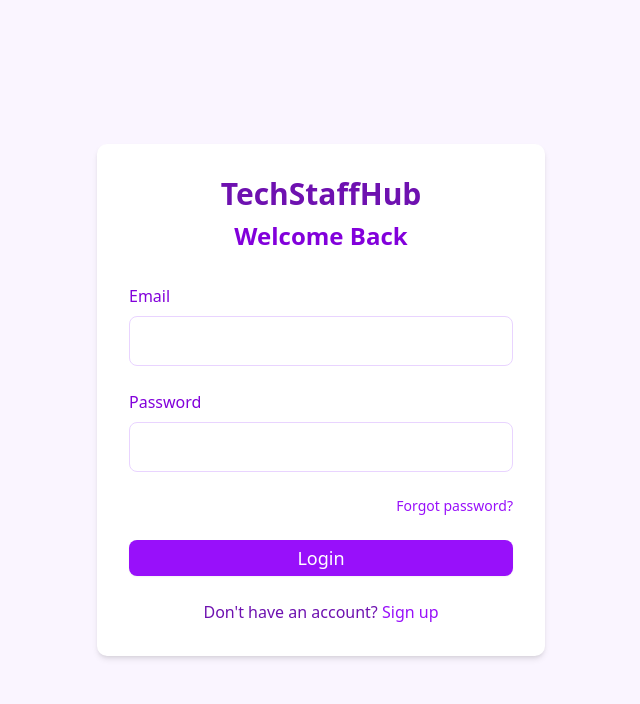
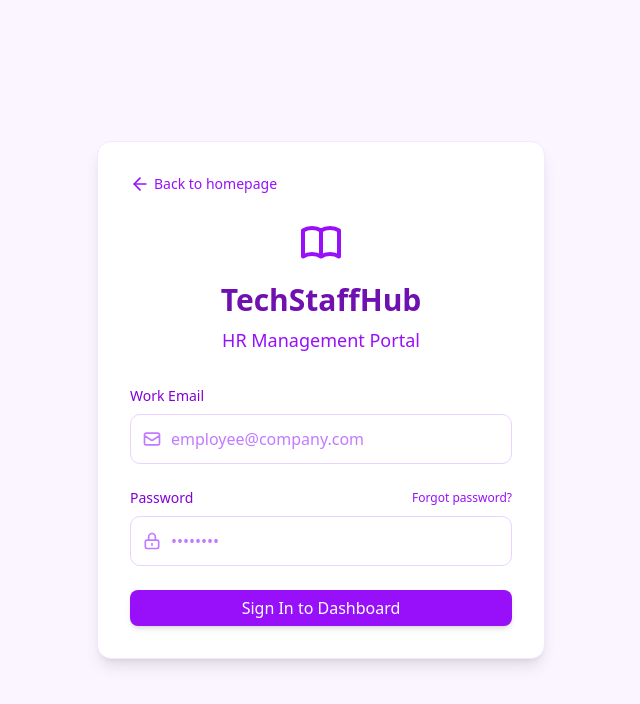
Before and after one commit to anonimos07/CAPSTONE-HRMS, a React (Vite) app in the folder CAPSTONE-FRONTEND/: page /login in a window 1280 px wide. Shown: the top 704 px of the page, without its empty margins (319-959 px from the left). Built offline with nearby package versions, Linux system fonts and the light colour scheme.

Commit message:
updated-commit-hiring

```diff
--- a/CAPSTONE-FRONTEND/src/App.jsx
+++ b/CAPSTONE-FRONTEND/src/App.jsx
@@ -1,6 +1,5 @@
 import { Routes, Route } from 'react-router-dom';
 import Homepage from './Pages/HomePage';
-import Signup from './Pages/Signup';
 import { HiringPage } from './Pages/HiringPage';
 import { ApplicationForm } from './Pages/ApplicationForm';
 import LoginPage from './Pages/Login';
@@ -9,7 +8,6 @@
   return (
     <Routes>
       <Route path="/" element={<Homepage />} />
-      <Route path="/signup" element={<Signup />} />
       <Route path="/hiring" element={<HiringPage />} />
       <Route path="/apply/:id" element={<ApplicationForm />} />
       <Route path="/login" element={<LoginPage />} />
--- a/CAPSTONE-FRONTEND/src/Pages/ApplicationForm.jsx
+++ b/CAPSTONE-FRONTEND/src/Pages/ApplicationForm.jsx
@@ -1,7 +1,7 @@
 import { useState } from 'react';
-import { useParams, useNavigate } from 'react-router-dom';
+import { useParams, useNavigate, Link } from 'react-router-dom';
 import { Button } from '@/components/ui/button';
-import { FiUser, FiMail, FiPhone, FiBriefcase } from 'react-icons/fi';
+import { FiUser, FiMail, FiPhone, FiBriefcase, FiArrowLeft } from 'react-icons/fi';
 import { ParentLayout } from '../Parent/ParentLayout';
 
 const jobs = [
@@ -54,7 +54,13 @@
   return (
     <ParentLayout>
       <div className="min-h-screen bg-purple-50 p-6">
-        <div className="max-w-2xl mx-auto bg-white p-8 rounded-lg shadow-md">
+        <div className="max-w-2xl mx-auto">
+          {/* Added back button here */}
+          <Link to="/hiring" className="flex items-center text-purple-600 mb-6">
+            <FiArrowLeft className="mr-2" /> Back to Open Positions
+          </Link>
+
+          <div className="bg-white p-8 rounded-lg shadow-md">
             <h1 className="text-2xl font-bold text-purple-800 mb-6">Apply for {job?.title}</h1>
 
             <form onSubmit={handleSubmit} className="space-y-6">
@@ -143,6 +149,7 @@
             </form>
           </div>
         </div>
+      </div>
     </ParentLayout>
   );
 };
--- a/CAPSTONE-FRONTEND/src/Pages/Login.jsx
+++ b/CAPSTONE-FRONTEND/src/Pages/Login.jsx
@@ -1,56 +1,92 @@
 import React from 'react';
 import { Button } from '@/components/ui/button';
-import { Link } from 'react-router-dom';
+import { Link, useNavigate } from 'react-router-dom';
+import { ArrowLeft } from 'lucide-react';
 
 const LoginPage = () => {
+  const navigate = useNavigate();
+
   return (
-    <div className="min-h-screen bg-purple-50 flex items-center justify-center p-4">
-      <div className="w-full max-w-md bg-white p-8 rounded-lg shadow-md">
+    <div className="min-h-screen bg-purple-50 flex items-center justify-center px-4">
+      <div className="w-full max-w-md bg-white p-8 rounded-xl shadow-lg border border-purple-100">
+        {/* Back Button */}
+        <button
+          onClick={() => navigate('/')}
+          className="flex items-center text-purple-600 hover:text-purple-800 mb-6 transition-colors group"
+        >
+          <ArrowLeft className="h-5 w-5 mr-1 group-hover:-translate-x-1 transition-transform" />
+          <span className="text-sm font-medium">Back to homepage</span>
+        </button>
+
+        {/* Header */}
         <div className="text-center mb-8">
+          <div className="mb-4">
+            <svg className="mx-auto h-12 w-12 text-purple-600" fill="none" viewBox="0 0 24 24" stroke="currentColor">
+              <path strokeLinecap="round" strokeLinejoin="round" strokeWidth={2} d="M12 6.253v13m0-13C10.832 5.477 9.246 5 7.5 5S4.168 5.477 3 6.253v13C4.168 18.477 5.754 18 7.5 18s3.332.477 4.5 1.253m0-13C13.168 5.477 14.754 5 16.5 5c1.747 0 3.332.477 4.5 1.253v13C19.832 18.477 18.247 18 16.5 18c-1.746 0-3.332.477-4.5 1.253" />
+            </svg>
+          </div>
           <h1 className="text-3xl font-bold text-purple-800 mb-2">TechStaffHub</h1>
-          <h2 className="text-2xl font-semibold text-purple-700">Welcome Back</h2>
+          <h2 className="text-lg text-purple-600">HR Management Portal</h2>
         </div>
 
+        {/* Form */}
         <form className="space-y-6">
           <div>
-            <label htmlFor="email" className="block text-purple-700 mb-2">Email</label>
+            <label htmlFor="email" className="block text-sm font-medium text-purple-700 mb-2">
+              Work Email
+            </label>
+            <div className="relative">
+              <div className="absolute inset-y-0 left-0 pl-3 flex items-center pointer-events-none">
+                <svg className="h-5 w-5 text-purple-400" fill="none" viewBox="0 0 24 24" stroke="currentColor">
+                  <path strokeLinecap="round" strokeLinejoin="round" strokeWidth={2} d="M3 8l7.89 5.26a2 2 0 002.22 0L21 8M5 19h14a2 2 0 002-2V7a2 2 0 00-2-2H5a2 2 0 00-2 2v10a2 2 0 002 2z" />
+                </svg>
+              </div>
               <input
                 type="email"
                 id="email"
-              className="w-full p-3 border border-purple-200 rounded-md focus:ring-2 focus:ring-purple-600 focus:border-transparent"
+                className="block w-full pl-10 pr-3 py-3 border border-purple-200 rounded-lg focus:ring-2 focus:ring-purple-500 focus:border-purple-500 bg-white placeholder-purple-400 transition-all"
+                placeholder="employee@company.com"
                 required
               />
             </div>
+          </div>
+
           <div>
-            <label htmlFor="password" className="block text-purple-700 mb-2">Password</label>
+            <div className="flex items-center justify-between mb-2">
+              <label htmlFor="password" className="block text-sm font-medium text-purple-700">
+                Password
+              </label>
+              <Link
+                to="/forgot-password"
+                className="text-xs font-medium text-purple-600 hover:text-purple-800 transition-colors"
+              >
+                Forgot password?
+              </Link>
+            </div>
+            <div className="relative">
+              <div className="absolute inset-y-0 left-0 pl-3 flex items-center pointer-events-none">
+                <svg className="h-5 w-5 text-purple-400" fill="none" viewBox="0 0 24 24" stroke="currentColor">
+                  <path strokeLinecap="round" strokeLinejoin="round" strokeWidth={2} d="M12 15v2m-6 4h12a2 2 0 002-2v-6a2 2 0 00-2-2H6a2 2 0 00-2 2v6a2 2 0 002 2zm10-10V7a4 4 0 00-8 0v4h8z" />
+                </svg>
+              </div>
               <input
                 type="password"
                 id="password"
-              className="w-full p-3 border border-purple-200 rounded-md focus:ring-2 focus:ring-purple-600 focus:border-transparent"
+                className="block w-full pl-10 pr-3 py-3 border border-purple-200 rounded-lg focus:ring-2 focus:ring-purple-500 focus:border-purple-500 bg-white placeholder-purple-400 transition-all"
+                placeholder="••••••••"
                 required
               />
             </div>
-          <div className="flex justify-end">
-            <Link to="/forgot-password" className="text-purple-600 hover:text-purple-800 text-sm">
-              Forgot password?
-            </Link>
           </div>
+
           <Button
             type="submit"
-            className="w-full bg-purple-600 hover:bg-purple-700 text-white py-4 text-lg"
+            className="w-full bg-purple-600 hover:bg-purple-700 text-white py-3 text-base font-medium transition-colors shadow-md hover:shadow-lg"
           >
-            Login
+            Sign In to Dashboard
           </Button>
         </form>
 
-        <div className="mt-6 text-center">
-          <p className="text-purple-800">
-            Don't have an account?{' '}
-            <Link to="/signup" className="text-purple-600 hover:text-purple-800 font-medium">
-              Sign up
-            </Link>
-          </p>
-        </div>
       </div>
     </div>
   );
--- a/CAPSTONE-FRONTEND/src/Pages/Signup.jsx
+++ /dev/null
@@ -1,72 +0,0 @@
-import React from 'react';
-import { Button } from '@/components/ui/button';
-import { Link } from 'react-router-dom';
-
-const Signup = () => {
-  return (
-    <div className="min-h-screen bg-purple-50 flex items-center justify-center p-4">
-      <div className="w-full max-w-md bg-white p-8 rounded-lg shadow-md">
-        <div className="text-center mb-8">
-          <h1 className="text-3xl font-bold text-purple-800 mb-2">TechStaffHub</h1>
-          <h2 className="text-2xl font-semibold text-purple-700">Create Account</h2>
-        </div>
-
-        <form className="space-y-6">
-          <div>
-            <label htmlFor="fullName" className="block text-purple-700 mb-2">Full Name</label>
-            <input
-              type="text"
-              id="fullName"
-              className="w-full p-3 border border-purple-200 rounded-md focus:ring-2 focus:ring-purple-600 focus:border-transparent"
-              required
-            />
-          </div>
-          <div>
-            <label htmlFor="email" className="block text-purple-700 mb-2">Email</label>
-            <input
-              type="email"
-              id="email"
-              className="w-full p-3 border border-purple-200 rounded-md focus:ring-2 focus:ring-purple-600 focus:border-transparent"
-              required
-            />
-          </div>
-          <div>
-            <label htmlFor="password" className="block text-purple-700 mb-2">Password</label>
-            <input
-              type="password"
-              id="password"
-              className="w-full p-3 border border-purple-200 rounded-md focus:ring-2 focus:ring-purple-600 focus:border-transparent"
-              required
-            />
-          </div>
-          <div>
-            <label htmlFor="confirmPassword" className="block text-purple-700 mb-2">Confirm Password</label>
-            <input
-              type="password"
-              id="confirmPassword"
-              className="w-full p-3 border border-purple-200 rounded-md focus:ring-2 focus:ring-purple-600 focus:border-transparent"
-              required
-            />
-          </div>
-          <Button
-            type="submit"
-            className="w-full bg-purple-600 hover:bg-purple-700 text-white py-4 text-lg"
-          >
-            Create Account
-          </Button>
-        </form>
-
-        <div className="mt-6 text-center">
-          <p className="text-purple-800">
-            Already have an account?{' '}
-            <Link to="/login" className="text-purple-600 hover:text-purple-800 font-medium">
-              Login
-            </Link>
-          </p>
-        </div>
-      </div>
-    </div>
-  );
-};
-
-export default Signup;
--- a/CAPSTONE-FRONTEND/src/main.jsx
+++ b/CAPSTONE-FRONTEND/src/main.jsx
@@ -2,7 +2,6 @@
 import { createRoot } from 'react-dom/client'
 import { BrowserRouter } from 'react-router-dom'
 import './index.css'
-import Homepage from './Pages/HomePage'
 import App from './App.jsx'
 
 createRoot(document.getElementById('root')).render(
```
Lines whose indentation alone changed are shown as unchanged.
